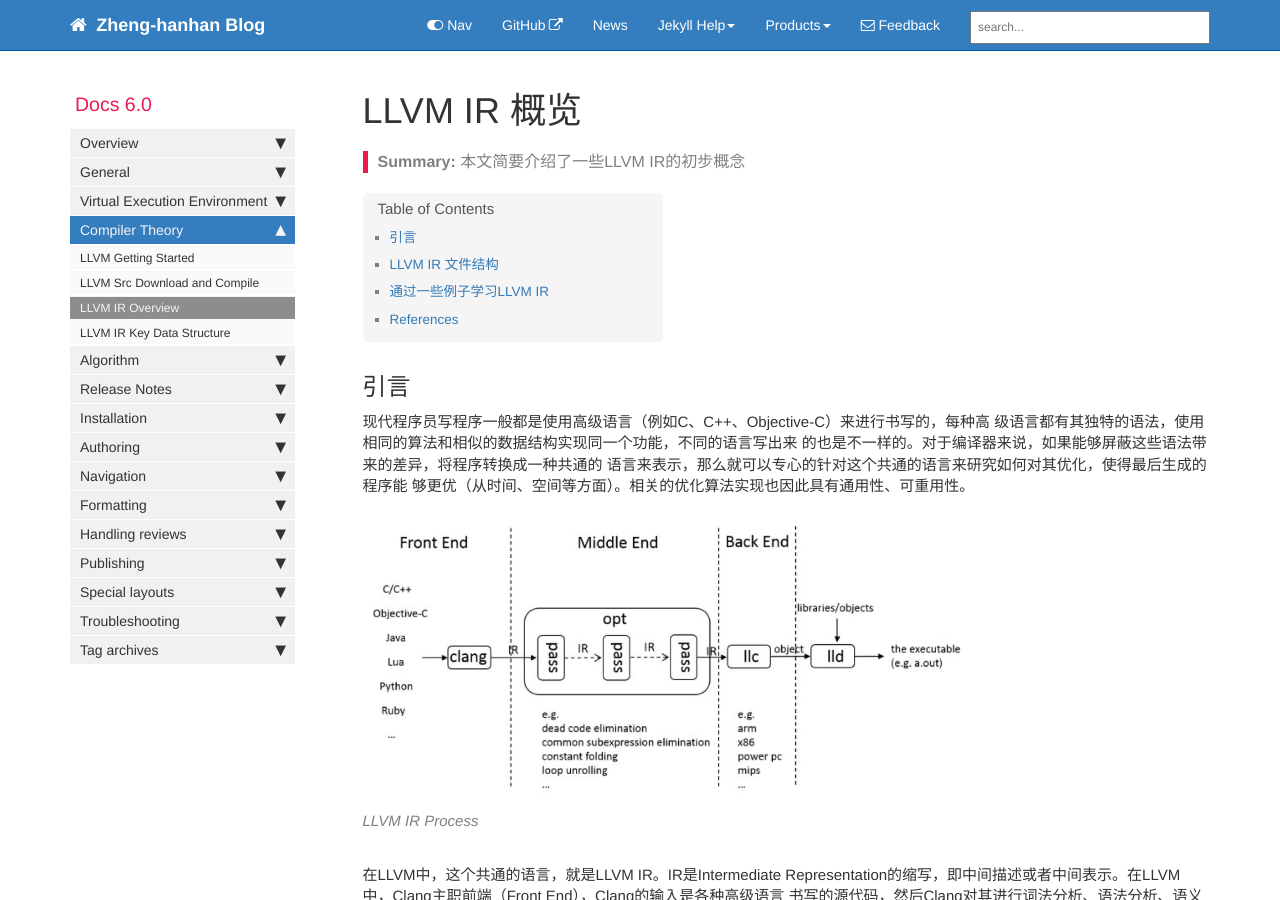
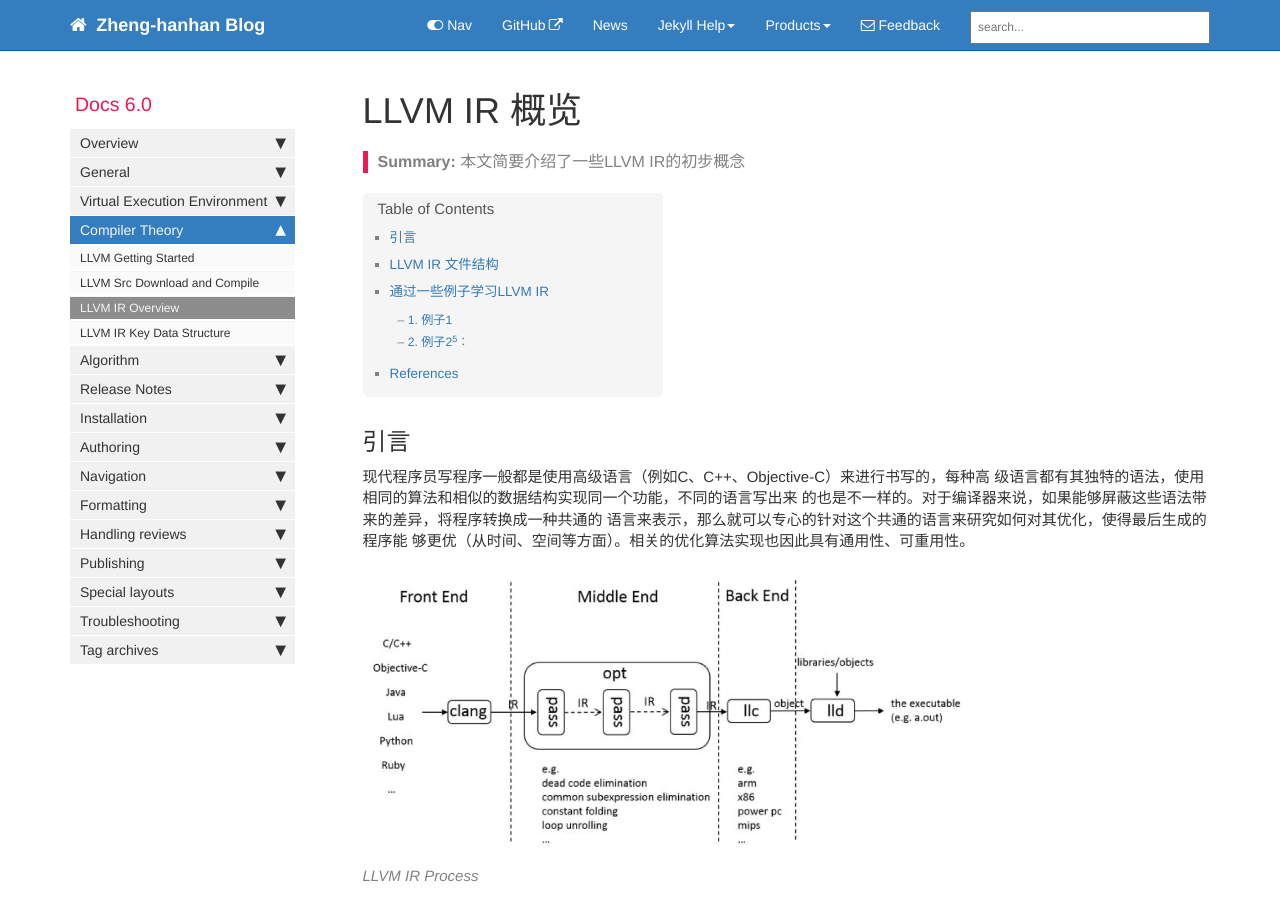
Before and after one commit to zheng-jiahuan/zheng-jiahuan, a Jekyll site: the page built from pages/compiler/2019-10-06-llvm_ir_overview.md, in a window 1280 px wide and 900 px high. Built offline with Jekyll 4.4.1, drawn with Linux system fonts in a browser that asks for light colours; comment, search, counter and statistics services are not loaded.

Commit message:
correct passage's format

````diff
--- a/pages/compiler/2019-10-06-llvm_ir_overview.md
+++ b/pages/compiler/2019-10-06-llvm_ir_overview.md
@@ -87,7 +87,8 @@
 ## 通过一些例子学习LLVM IR
 下面笔者将通过一些小例子对一些常见的LLVM IR指令进行解释，遇到不知道的指令，就去手册[<sup>3</sup>](#refer-anchor-3)中去查，那里是权威。
 
-1. 例子1
+### 1. 例子1
+
 ```
 int subFiveThree() {
   int a = 5;
@@ -183,7 +184,7 @@
 ```
 暂时先不谈论这几个优化pass的内部实现。
 
-2. 例子2[<sup>5</sup>](#refer-anchor-5)：
+### 2. 例子2[<sup>5</sup>](#refer-anchor-5)：
 
 ```c
 #include<stdio.h>
````
